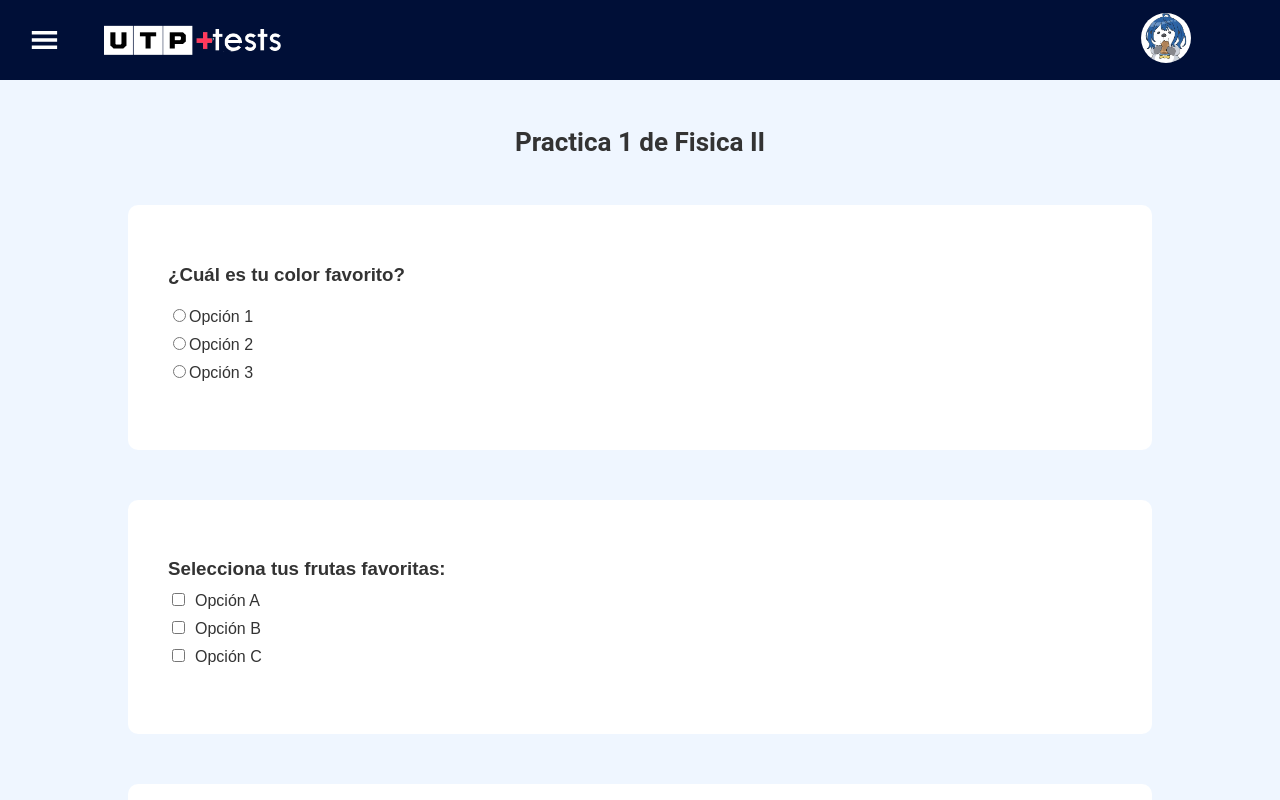
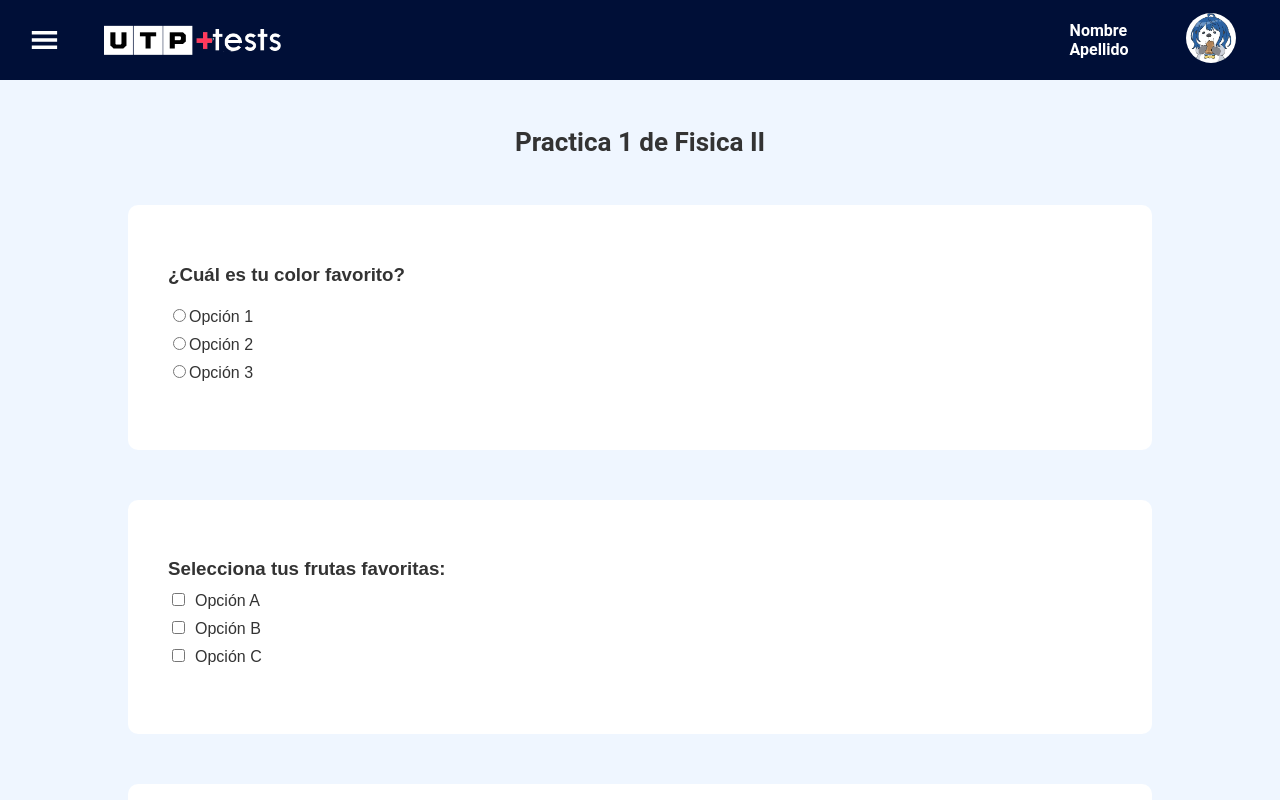
Before and after one commit to MaxSP10/PruebaTecnica, a React (Create React App) app: page /examen in a window 1280 px wide. Shown: the top 800 px of the page. Built offline with nearby package versions, Linux system fonts and the light colour scheme.

Commit message:
Login changexs

```diff
--- a/src/components/topbar.js
+++ b/src/components/topbar.js
@@ -16,8 +16,11 @@ function TopBar() {
                 <img src={logo} alt='logo' className='logo' />
             </div>
 
-            <div className='photo-container'>
-                <img src={photo} alt='photo' className='photo' />
+            <div className='user-info'>
+                <span className='user-name'>Nombre Apellido</span>
+                <div className='photo-container'>
+                    <img src={photo} alt='photo' className='photo' />
+                </div>
             </div>
         </div>
 
--- a/src/styles/PreguntaTextBoxNoFormat.css
+++ b/src/styles/PreguntaTextBoxNoFormat.css
@@ -14,4 +14,5 @@
     border: 2px solid #ccc;
     border-radius: 4px;
     font-family: var(--main-font);
+    resize: none;
 }
--- a/src/styles/navbar.css
+++ b/src/styles/navbar.css
@@ -75,6 +75,7 @@ ul li a:hover, ul li a.active {
   .SideBar {
     width: 60%;
     padding: 0 15px;
+    height: 100%;
   }
 
   .logo {
@@ -83,6 +84,16 @@ ul li a:hover, ul li a.active {
     width: auto;
   }
   body {
+    font-size: 11px;
+  }
+  ul li a{
+    color: #fff;
+    text-decoration: none;
+    font-size: 15px;
+    display: block;
+    padding: 10px 5px;
+  }
+  .fa-book, .fa-user, .fa-chalkboard {
     font-size: 11px;
   }
 }
--- a/src/styles/topbar.css
+++ b/src/styles/topbar.css
@@ -1,4 +1,3 @@
-
 header {
     position: sticky;
     top: 0;
@@ -37,6 +36,17 @@ header {
   height: 50px;
   width: auto;
   border-radius: 50%;
+  margin-right: 5px;
+}
+
+.user-info {
+  display: flex;
+  align-items: center;
+}
+
+.user-name {
+  margin-right: 5px;
+  font-weight: bold;
 }
 
 @media screen and (max-width: 768px) {
```
